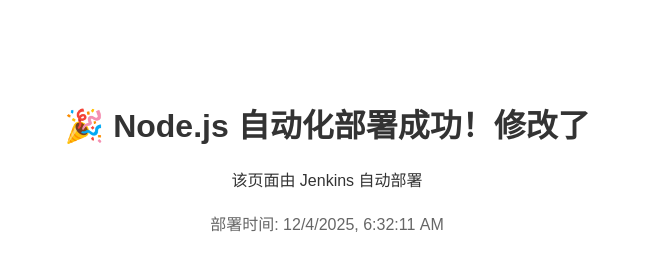
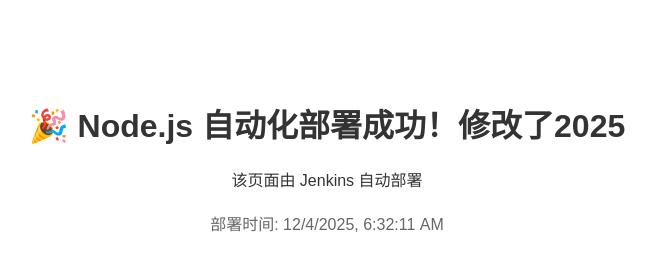
Before and after one commit to bcgbsh/nodejs-jenkins-demo, a website: page public/index.html in a window 1280 px wide. Shown: the whole page, without its empty margins (313-969 px from the left). Drawn offline with Linux system fonts and the light colour scheme.

Commit message:
页面添加2025

```diff
--- a/public/index.html
+++ b/public/index.html
@@ -20,7 +20,7 @@
 </head>
 <body>
   <div class="container">
-    <h1>🎉 Node.js 自动化部署成功！修改了</h1>
+    <h1>🎉 Node.js 自动化部署成功！修改了2025</h1>
     <p>该页面由 Jenkins 自动部署</p>
     <div class="version">部署时间: <span id="deployTime"></span></div>
   </div>
```
